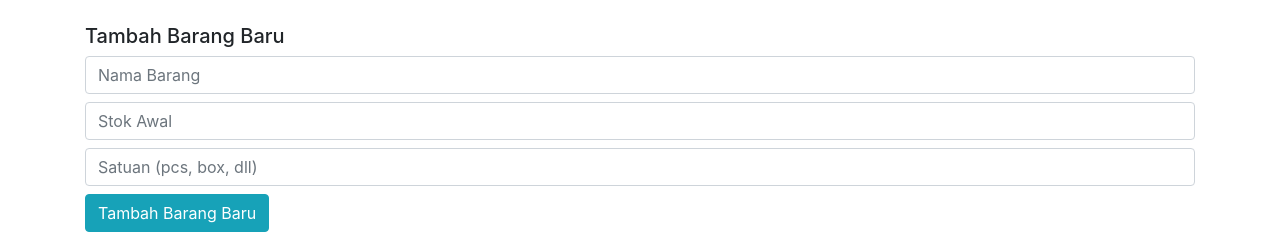
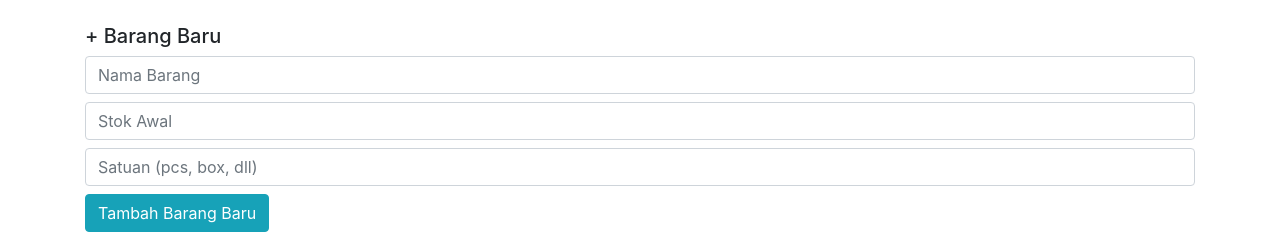
Before and after one commit to PKL-STTT-2025/Stok-Barang, a CodeIgniter app: page /ci-app/index.php/barang/index in a window 1280 px wide. Shown: the part 121-361 px from the top of the page. Run offline with CodeIgniter, Linux system fonts and the light colour scheme; data that the repository does not hold is empty; some libraries are stand-ins or nearby versions.

```diff
--- a/application/views/barang/index.php
+++ b/application/views/barang/index.php
@@ -18,7 +18,7 @@
             <?php endforeach; ?>
         </tbody>
     </table>
-    <h5 class="mt-4">Tambah Barang Baru</h5>
+    <h5 class="mt-4">+ Barang Baru</h5>
     <form action="<?= base_url('barang/tambah_barang'); ?>" method="post">
         <input type="text" name="nama_barang" class="form-control mb-2" placeholder="Nama Barang" required>
         <input type="number" name="stok" class="form-control mb-2" placeholder="Stok Awal" min="0" required>
```
